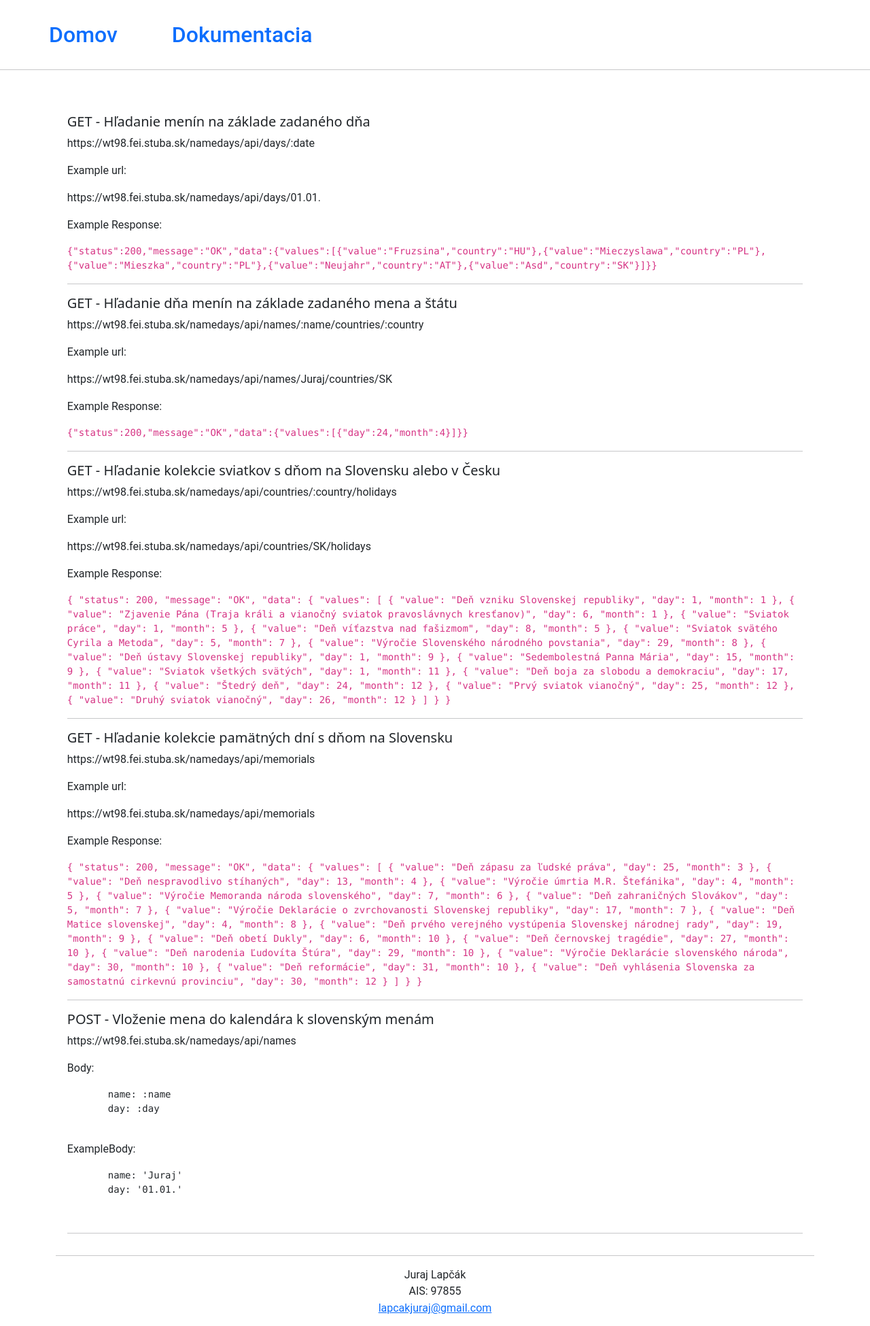
After one commit to georgeHeishi/WEBTECH2-6-API, a PHP site: page /documentation.php in a window 1280 px wide. The commit adds this page. Shown: the whole page at 68% size. Run offline with PHP 8.4, Linux system fonts and the light colour scheme; a stand-in replaces the project's code that opens the database connection.

Commit message:
back end done

```diff
--- a/api/CreateHandler.php
+++ b/api/CreateHandler.php
@@ -1,4 +1,6 @@
 <?php
+header("Content-Type: application/json; charset=UTF-8");
+
 require_once(__DIR__ . "/../classes/controllers/DaysController.php");
 require_once(__DIR__ . "/../classes/controllers/CountriesController.php");
 require_once(__DIR__ . "/../classes/controllers/RecordsController.php");
--- a/assets/js/script.js
+++ b/assets/js/script.js
@@ -9,43 +9,81 @@ document.addEventListener("DOMContentLoaded", () => {
 
     namedaysSubmit.addEventListener("click", () => {
         const nameday = document.getElementById("nameday");
-        const namedaysCountry = document.getElementById("namedays-country");
-        const url = '/namedays/api/days/' + nameday.value + '/countries/' + namedaysCountry.value;
+        const namedaysResponse = document.getElementById("namedays-response");
+        const url = '/namedays/api/days/' + nameday.value;
 
-        request = createRequest(url,'GET');
-        fetchRequest(request);
+        request = new Request(url, {
+            method: 'GET',
+            headers: {
+                'Content-type': 'application/json; charset=UTF-8'
+            }
+        });
+        fetch(request)
+            .then((response) => response.json())
+            .then((data) => {
+                alert(JSON.stringify(data));
+
+                console.log(data);
+            });
     });
 
     namesSubmit.addEventListener("click", () => {
         const name = document.getElementById("name");
         const namesCountry = document.getElementById("names-country");
+        const namesResponse = document.getElementById("names-response");
         const url = '/namedays/api/names/' + name.value + '/countries/' + namesCountry.value;
 
-        request = createRequest(url,'GET');
-        fetchRequest(request);
+        request = new Request(url, {
+            method: 'GET',
+            headers: {
+                'Content-type': 'application/json; charset=UTF-8'
+            }
+        });
+        fetch(request)
+            .then((response) => response.json())
+            .then((data) => {
+                alert(JSON.stringify(data));
+
+                console.log(data);
+            });
     });
 
     holidaysSubmit.addEventListener("click", () => {
         const holidaysCountry = document.getElementById("holidays-country");
         const url = '/namedays/api/countries/' + holidaysCountry.value + '/holidays';
 
-        request = createRequest(url,'GET');
+        request = new Request(url, {
+            method: 'GET',
+            headers: {
+                'Content-type': 'application/json; charset=UTF-8'
+            }
+        });
         fetchRequest(request);
     });
 
     memorialsSubmit.addEventListener("click", () => {
         const url = '/namedays/api/memorials';
 
-        request = createRequest(url,'GET');
-        fetchRequest(request);
-    })
+        request = new Request(url, {
+            method: 'GET',
+            headers: {
+                'Content-type': 'application/json; charset=UTF-8'
+            }
+        });
+        fetch(request)
+            .then((response) => response.json())
+            .then((data) => {
+                alert(JSON.stringify(data));
+
+                console.log(data);
+            });    })
 
     createSubmit.addEventListener("click", () => {
         const createDay = document.getElementById("create-day");
         const createName = document.getElementById("create-name");
 
         const url = '/namedays/api/names'
-        request = new Request(url,{
+        request = new Request(url, {
             method: 'POST',
             body: JSON.stringify({
                 name: createName.value,
@@ -56,24 +94,12 @@ document.addEventListener("DOMContentLoaded", () => {
             }
         })
 
-        fetchRequest(request);
-    })
-
-    function createRequest(url, method){
-        return new Request(url, {
-            method: method,
-            headers: {
-                'Content-type': 'application/json; charset=UTF-8'
-            }
-        });
-    }
-
-    function fetchRequest(request){
         fetch(request)
             .then((response) => response.json())
             .then((data) => {
+                alert(JSON.stringify(data));
+
                 console.log(data);
-                document.getElementById("response").innerText = data;
             });
-    }
+    })
 });
--- /dev/null
+++ b/documentation.php
@@ -0,0 +1,232 @@
+<html lang="sk">
+<head>
+    <title>API - Meniny</title>
+    <meta charset="UTF-8">
+    <meta name="author" content="Juraj Lapčák">
+    <meta name="viewport" content="width=device-width, initial-scale=1.0">
+
+    <script src="https://code.jquery.com/jquery-3.6.0.min.js"
+            integrity="sha256-/xUj+3OJU5yExlq6GSYGSHk7tPXikynS7ogEvDej/m4=" crossorigin="anonymous"></script>
+
+    <link href="https://cdn.jsdelivr.net/npm/bootstrap@5.0.0-beta2/dist/css/bootstrap.min.css" rel="stylesheet"
+          integrity="sha384-BmbxuPwQa2lc/FVzBcNJ7UAyJxM6wuqIj61tLrc4wSX0szH/Ev+nYRRuWlolflfl" crossorigin="anonymous">
+
+    <link href="/namedays/assets/css/style.css" rel="stylesheet">
+    <script src="/namedays/assets/js/script.js"></script>
+</head>
+<body>
+<div class="container-fluid">
+    <?php include(__DIR__ . "/partials/header.php"); ?>
+
+    <div class="row mt-5">
+        <div class="col-lg ">
+            <main class="site-content">
+                <div class="container-fluid">
+                    <div class="row">
+                        <h5>GET - Hľadanie menín na základe zadaného dňa</h5>
+                        <p>https://wt98.fei.stuba.sk/namedays/api/days/:date</p>
+                        <p>Example url: </p>
+                        <p>https://wt98.fei.stuba.sk/namedays/api/days/01.01.</p>
+                        <p>Example Response: </p>
+                        <code>{"status":200,"message":"OK","data":{"values":[{"value":"Fruzsina","country":"HU"},{"value":"Mieczyslawa","country":"PL"},{"value":"Mieszka","country":"PL"},{"value":"Neujahr","country":"AT"},{"value":"Asd","country":"SK"}]}}</code>
+                    </div>
+                    <hr>
+                    <div class="row">
+                        <h5>GET - Hľadanie dňa menín na základe zadaného mena a štátu</h5>
+                        <p>https://wt98.fei.stuba.sk/namedays/api/names/:name/countries/:country</p>
+                        <p>Example url: </p>
+                        <p>https://wt98.fei.stuba.sk/namedays/api/names/Juraj/countries/SK</p>
+                        <p>Example Response: </p>
+                        <code>{"status":200,"message":"OK","data":{"values":[{"day":24,"month":4}]}}</code>
+                    </div>
+                    <hr>
+                    <div class="row">
+                        <h5>GET - Hľadanie kolekcie sviatkov s dňom na Slovensku alebo v Česku</h5>
+                        <p>https://wt98.fei.stuba.sk/namedays/api/countries/:country/holidays</p>
+                        <p>Example url: </p>
+                        <p>https://wt98.fei.stuba.sk/namedays/api/countries/SK/holidays</p>
+                        <p>Example Response: </p>
+                        <code>{
+                            "status": 200,
+                            "message": "OK",
+                            "data": {
+                            "values": [
+                            {
+                            "value": "Deň vzniku Slovenskej republiky",
+                            "day": 1,
+                            "month": 1
+                            },
+                            {
+                            "value": "Zjavenie Pána (Traja králi a vianočný sviatok pravoslávnych kresťanov)",
+                            "day": 6,
+                            "month": 1
+                            },
+                            {
+                            "value": "Sviatok práce",
+                            "day": 1,
+                            "month": 5
+                            },
+                            {
+                            "value": "Deň víťazstva nad fašizmom",
+                            "day": 8,
+                            "month": 5
+                            },
+                            {
+                            "value": "Sviatok svätého Cyrila a Metoda",
+                            "day": 5,
+                            "month": 7
+                            },
+                            {
+                            "value": "Výročie Slovenského národného povstania",
+                            "day": 29,
+                            "month": 8
+                            },
+                            {
+                            "value": "Deň ústavy Slovenskej republiky",
+                            "day": 1,
+                            "month": 9
+                            },
+                            {
+                            "value": "Sedembolestná Panna Mária",
+                            "day": 15,
+                            "month": 9
+                            },
+                            {
+                            "value": "Sviatok všetkých svätých",
+                            "day": 1,
+                            "month": 11
+                            },
+                            {
+                            "value": "Deň boja za slobodu a demokraciu",
+                            "day": 17,
+                            "month": 11
+                            },
+                            {
+                            "value": "Štedrý deň",
+                            "day": 24,
+                            "month": 12
+                            },
+                            {
+                            "value": "Prvý sviatok vianočný",
+                            "day": 25,
+                            "month": 12
+                            },
+                            {
+                            "value": "Druhý sviatok vianočný",
+                            "day": 26,
+                            "month": 12
+                            }
+                            ]
+                            }
+                            }</code>
+                    </div>
+                    <hr>
+                    <div class="row">
+                        <h5>GET - Hľadanie kolekcie pamätných dní s dňom na Slovensku</h5>
+                        <p>https://wt98.fei.stuba.sk/namedays/api/memorials</p>
+                        <p>Example url: </p>
+                        <p>https://wt98.fei.stuba.sk/namedays/api/memorials</p>
+                        <p>Example Response: </p>
+                        <code>{
+                            "status": 200,
+                            "message": "OK",
+                            "data": {
+                            "values": [
+                            {
+                            "value": "Deň zápasu za ľudské práva",
+                            "day": 25,
+                            "month": 3
+                            },
+                            {
+                            "value": "Deň nespravodlivo stíhaných",
+                            "day": 13,
+                            "month": 4
+                            },
+                            {
+                            "value": "Výročie úmrtia M.R. Štefánika",
+                            "day": 4,
+                            "month": 5
+                            },
+                            {
+                            "value": "Výročie Memoranda národa slovenského",
+                            "day": 7,
+                            "month": 6
+                            },
+                            {
+                            "value": "Deň zahraničných Slovákov",
+                            "day": 5,
+                            "month": 7
+                            },
+                            {
+                            "value": "Výročie Deklarácie o zvrchovanosti Slovenskej republiky",
+                            "day": 17,
+                            "month": 7
+                            },
+                            {
+                            "value": "Deň Matice slovenskej",
+                            "day": 4,
+                            "month": 8
+                            },
+                            {
+                            "value": "Deň prvého verejného vystúpenia Slovenskej národnej rady",
+                            "day": 19,
+                            "month": 9
+                            },
+                            {
+                            "value": "Deň obetí Dukly",
+                            "day": 6,
+                            "month": 10
+                            },
+                            {
+                            "value": "Deň černovskej tragédie",
+                            "day": 27,
+                            "month": 10
+                            },
+                            {
+                            "value": "Deň narodenia Ľudovíta Štúra",
+                            "day": 29,
+                            "month": 10
+                            },
+                            {
+                            "value": "Výročie Deklarácie slovenského národa",
+                            "day": 30,
+                            "month": 10
+                            },
+                            {
+                            "value": "Deň reformácie",
+                            "day": 31,
+                            "month": 10
+                            },
+                            {
+                            "value": "Deň vyhlásenia Slovenska za samostatnú cirkevnú provinciu",
+                            "day": 30,
+                            "month": 12
+                            }
+                            ]
+                            }
+                            }</code>
+                    </div>
+                    <hr>
+                    <div class="row">
+                        <h5>POST - Vloženie mena do kalendára k slovenským menám</h5>
+                        <p>https://wt98.fei.stuba.sk/namedays/api/names</p>
+                        <p style="float: left;">Body:</p>
+                        <pre style="margin-left: 60px">
+name: :name
+day: :day
+                        </pre>
+                        <p style="float: left;">ExampleBody:</p>
+                        <pre style="margin-left: 60px">
+name: 'Juraj'
+day: '01.01.'
+                        </pre>
+                    </div>
+                    <hr>
+                </div>
+            </main>
+        </div>
+    </div>
+</div>
+
+<?php include(__DIR__ . "/partials/footer.php"); ?>
+</body>
--- a/partials/header.php
+++ b/partials/header.php
@@ -2,7 +2,10 @@
     <header class="col-lg mb-2 site-header">
         <div class="mb-2 mt-2 d-flex flex-row">
             <div class="p-2" style="margin-left: 5%">
-                <a href="https://wt98.fei.stuba.sk/api-namedays/"><h1 id="main-branding">API - Meniny</h1></a>
+                <a href="https://wt98.fei.stuba.sk/namedays/"><h2 id="main-branding">Domov</h2></a>
+            </div>
+            <div class="p-2" style="margin-left: 5%">
+                <a href="https://wt98.fei.stuba.sk/namedays/documentation"><h2 id="main-branding">Dokumentacia</h2></a>
             </div>
         </div>
     </header>
```
Also changed, not shown: api.php (+17 -12 lines), api/ReadHandler.php (+31 -28 lines), classes/controllers/CountriesController.php (+12 -0 lines), classes/controllers/RecordsController.php (+3 -4 lines), index.php (+2 -8 lines).
